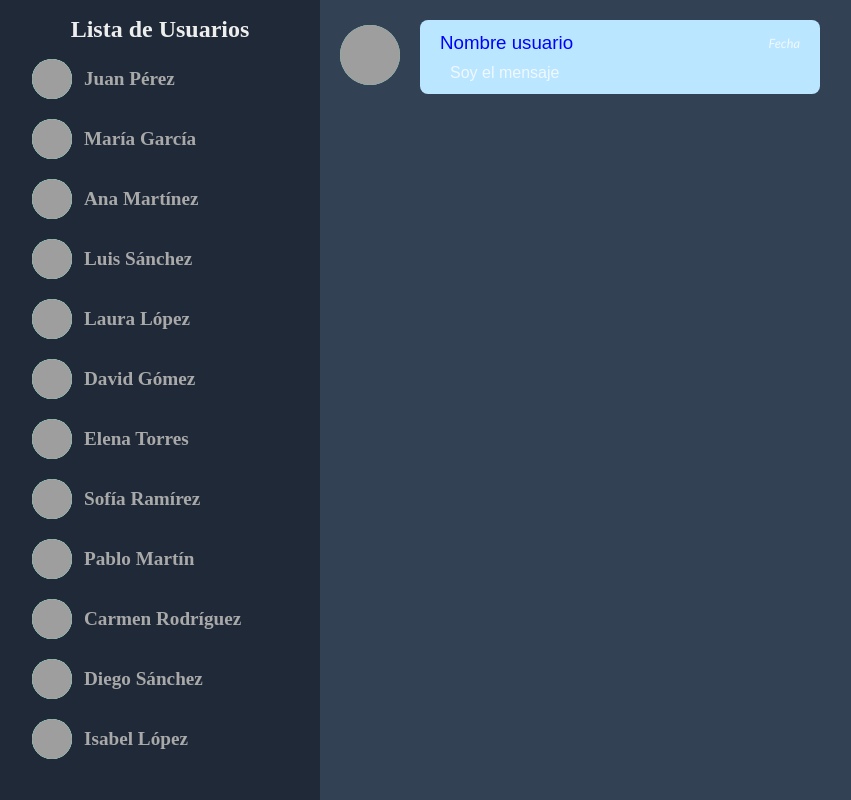
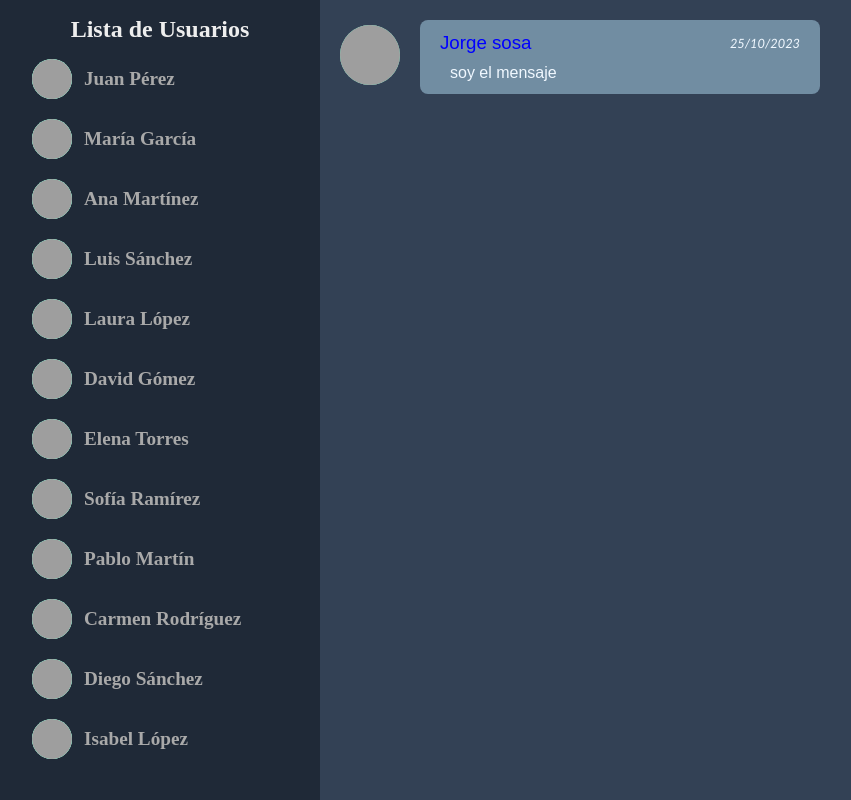
Before and after one commit to Joregesosa/ProyectoDeClase, a plain HTML site: page index.html in a window 1280 px wide. Shown: the whole page, without its empty margins (0-851 px from the left). Drawn offline with Linux system fonts and the light colour scheme; grey boxes are pictures that could not be loaded.

Commit message:
agregar chatList component

```diff
--- a/css/main.css
+++ b/css/main.css
@@ -88,7 +88,7 @@
 .messageBox{
     display: flex;
     flex-direction: column;
-    background-color: #bbe6ff;
+    background-color: #bbe6ff74;
     border-radius: 8px;
     width: 400px;
     padding: 12px 20px;
--- a/index.html
+++ b/index.html
@@ -16,22 +16,7 @@
 
       <div class="ChatContainer" id="container">
         <ul id="messsagesContainer">
-          <li class="generalBox">
-            <!-- https://robohash.org/138.36.78.${userId}.png -->
 
-            <div class="imgBox">
-              <img src="https://robohash.org/138.36.78.25.png" alt="" />
-            </div>
-            <div class="messageBox">
-              <div class="top">
-                <h3>Nombre usuario</h3>
-                <h4>Fecha</h4>
-              </div>
-              <div class="bot">
-                <p>Soy el mensaje</p>
-              </div>
-            </div>
-          </li>
         </ul>
       </div>
     </div>
--- a/js/main.js
+++ b/js/main.js
@@ -1,4 +1,4 @@
-import { listarUsuarios } from './utilities.js';
+import { listarUsuarios, chatItem } from './utilities.js';
 
 const chatsList = [
     {
@@ -255,9 +255,9 @@ const chatsList = [
     }
 });
 
-const userList =  document.querySelector('#userList');
+const userList = document.querySelector('#userList');
 
-userList.addEventListener('click', (e)=>{
+userList.addEventListener('click', (e) => {
     const element = e.target.parentElement;
     console.log(element);
     // console.log(e.target.closest('li').id)
@@ -265,6 +265,6 @@ userList.addEventListener('click', (e)=>{
 
 
 
-function chat(params) {
 
-}
+
+chatItem('Jorge sosa', '25/10/2023', 'soy el mensaje', 32);
--- a/js/utilities.js
+++ b/js/utilities.js
@@ -1,4 +1,6 @@
 const userList = document.querySelector('#userList');
+const chatList = document.querySelector('#messsagesContainer');
+
 export function listarUsuarios(userName, userId) {
     const li = document.createElement('li');
     li.classList.add('userListItem');
@@ -22,3 +24,40 @@ export function listarUsuarios(userName, userId) {
     userList.appendChild(li);
 
 }
+
+export function chatItem(nombre, fecha, mensaje, userId) {
+    const li = document.createElement('li');
+    li.classList.add('generalBox');
+
+    const divImgConatiner = document.createElement('div');
+    divImgConatiner.classList.add('imgBox')
+
+    const img = document.createElement('img');
+    img.src = `https://robohash.org/138.36.78.${userId}.png`
+    img.alt = 'user avatar'
+
+    const divMessageContainer = document.createElement('div');
+    divMessageContainer.classList.add('messageBox');
+
+    const divMessageHead = document.createElement('div');
+    divMessageHead.classList.add('top');
+
+    const h3 = document.createElement('h3');
+    h3.textContent = nombre;
+
+    const h4 = document.createElement('h4');
+    h4.textContent = fecha;
+
+    const divMessage = document.createElement('div');
+    divMessage.classList.add('bot');
+    const p = document.createElement('p');
+    p.textContent = mensaje;
+
+    divImgConatiner.appendChild(img);
+    divMessage.appendChild(p);
+    divMessageHead.append(h3, h4);
+    divMessageContainer.append(divMessageHead, divMessage);
+
+    li.append(divImgConatiner, divMessageContainer);
+    chatList.appendChild(li);
+}
```
Lines whose indentation alone changed are shown as unchanged.
